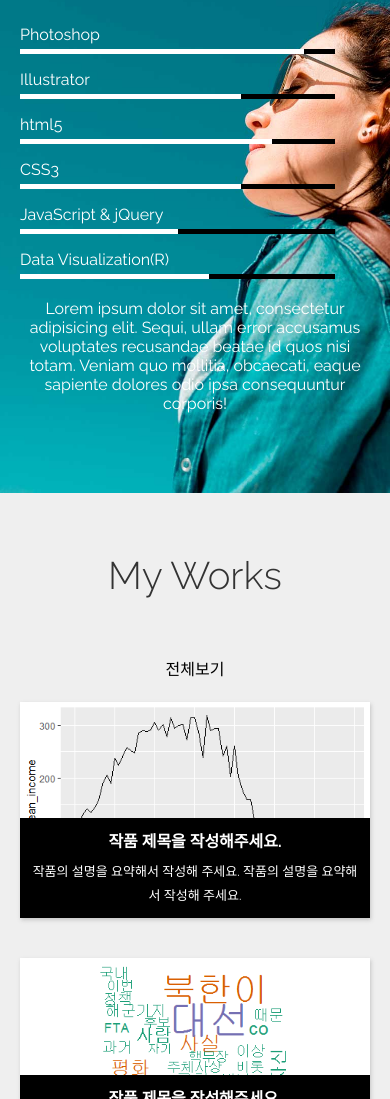
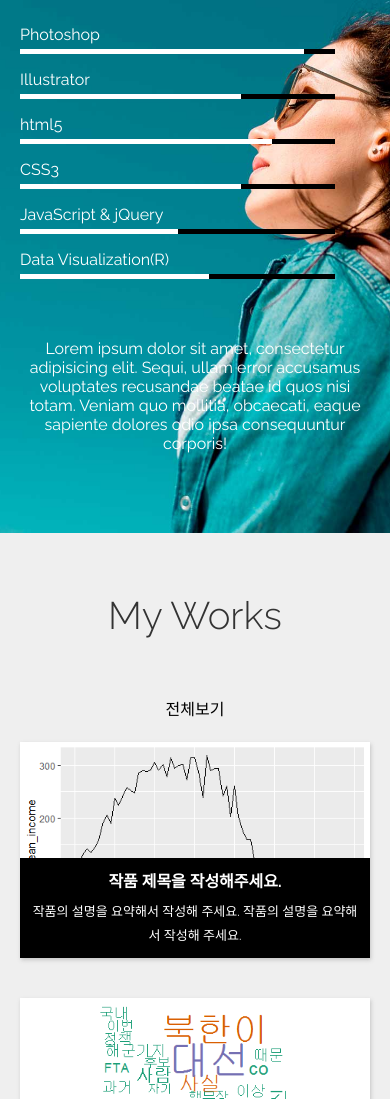
Before and after one commit to csslick/layout_portfolio, a plain HTML site: page index.html in a window 390 px wide. Shown: the part 1989-3088 px from the top of the page. Drawn offline with nearby package versions, Linux system fonts and the light colour scheme.

Commit message:
Add files via upload

```diff
--- a/css/style.css
+++ b/css/style.css
@@ -241,6 +241,7 @@ p{
 	#visual{
 		height: calc(100vh - 120px);
 	}
+	#skill .col-2:last-child{ margin-top: 60px;}
 }
 
 /* 중간크기 이상(컬럼이 형성) */
```
